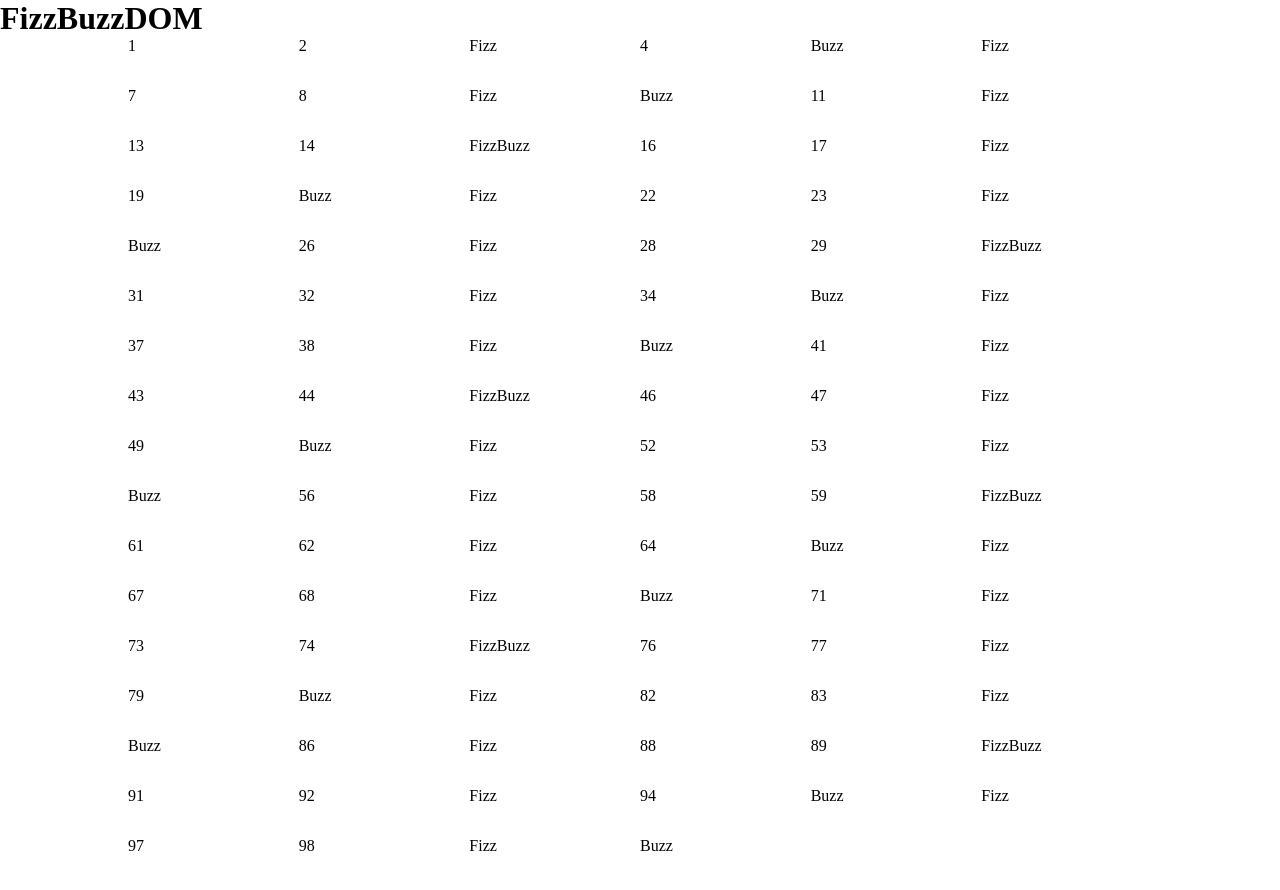
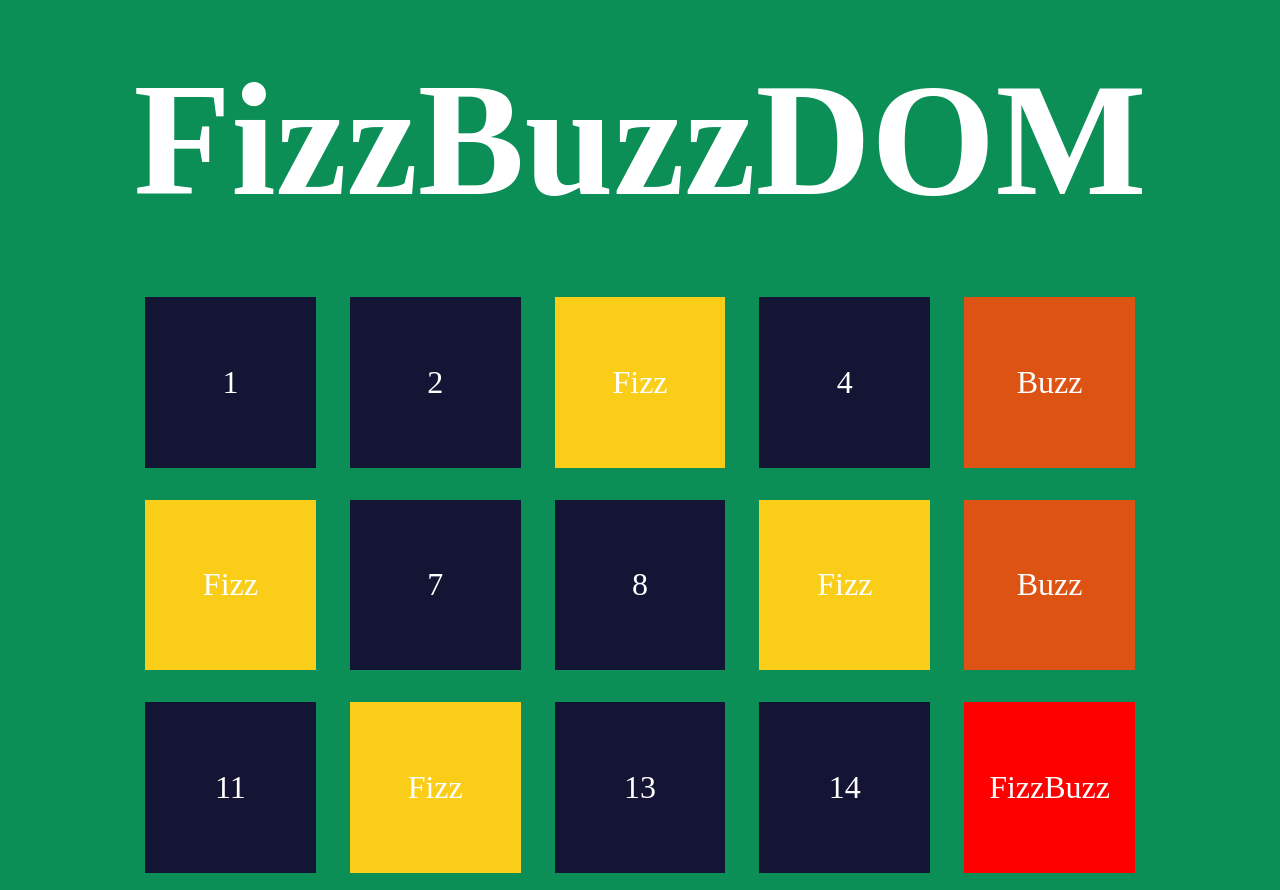
Before and after one commit to sgraziola/js-fizzbuzz, a plain HTML site: page index.html in a window 1280 px wide. Shown: the top 890 px of the page. Drawn offline with Linux system fonts and the light colour scheme.

Commit message:
Ex FizzBuzz: Add Bonus 2

```diff
--- a/assets/css/style.css
+++ b/assets/css/style.css
@@ -2,6 +2,17 @@
     margin: 0;
     padding: 0;
     box-sizing: border-box;
+}
+
+body{
+    background-color: rgb(12, 143, 86);
+    color: white;
+}
+
+h1{
+    text-align: center;
+    margin: 3rem 0;
+    font-size: 10rem;
 }
 
 .container{
@@ -9,12 +20,31 @@
     margin: auto;
     display: flex;
     flex-wrap: wrap;
+    justify-content: space-around;
 }
 
 .box,
 .fizz,
 .buzz,
 .fizzbuzz{
-    width: calc(100% /12 *2);
-    height: 50px;
+    width: calc(100% / 12 * 2);
+    aspect-ratio: 1 / 1;
+    display: flex;
+    justify-content: center;
+    align-items: center;
+    margin: 1rem 1rem;
+    font-size: 2rem;
 }
+
+.fizz{
+    background-color: rgb(250, 205, 24);
+}
+.buzz{
+    background-color: rgb(221, 83, 19);
+}
+.fizzbuzz{
+    background-color: rgb(255, 0, 0);
+}
+.box{
+    background-color: rgb(20, 20, 52);
+}
```
Also changed, not shown: index.html (line endings or trailing spaces).
